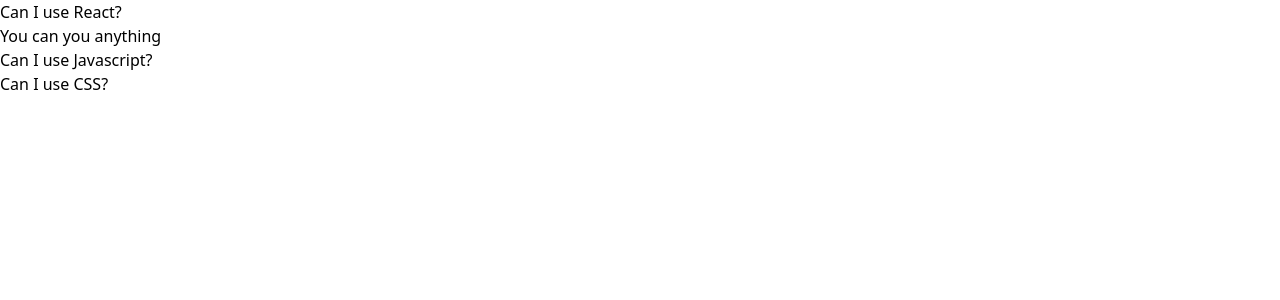
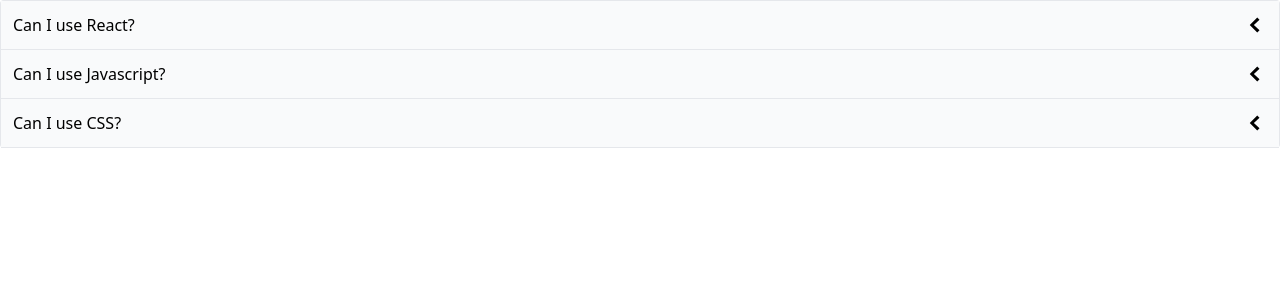
Before and after one commit to DarrenKim94/react-components, a React (Create React App) app: page / in a window 1280 px wide. Shown: the top 300 px of the page. Built offline with nearby package versions, Linux system fonts and the light colour scheme.

Commit message:
add tailwinds styling

```diff
--- a/src/App.js
+++ b/src/App.js
@@ -5,12 +5,12 @@
         {
             id: 'ert',
             label : 'Can I use React?',
-            content : 'You can you anything'
+            content : 'You can use you anything'
         },
         {
             id: "sdfgsd",
             label : 'Can I use Javascript?',
-            content : 'You can you anything'
+            content : 'You can use you anything'
         },
         {
             id: 'wefre',
--- a/src/components/Accordion.js
+++ b/src/components/Accordion.js
@@ -1,23 +1,40 @@
 import { useState } from "react";
+import { icons } from "react-icons";
+import {GoChevronDown, GoChevronLeft} from 'react-icons/go';
 
 function Accordion ({items}) {
-    const [expandedIndex, setExpandedIndex] = useState(0);
+    const [expandedIndex, setExpandedIndex] = useState(-1);
+
+    const handleCLick = (nextIndex) => {
+        if (expandedIndex === nextIndex) {
+            setExpandedIndex(-1)
+            }
+        else{
+            setExpandedIndex(nextIndex);
+            }
+
+        }
 
     const renderedItems = items.map((item, index) => {
        const isExpanded = index === expandedIndex;
 
-       const content = isExpanded && <div>{item.content}</div>
+       const icon = <span className="text-2xl">
+        {isExpanded ? <GoChevronDown /> : <GoChevronLeft />}
+       </span>
 
         return (
             <div key={item.id}>
-                <div>{item.label}</div>
-                {content}
+                <div className="flex p-3 bg-gray-50 border-b items-center justify-between cursor-pointer" onClick={() => {handleCLick(index)}}>
+                {item.label}
+                {icon}
+                </div>
+                {isExpanded && <div className="border-b p-5">{item.content}</div>}
             </div>
         );
     });
 
     return(
-        <div>
+        <div className="border-x border-t rounded">
             {renderedItems}
         </div>
     )
```
